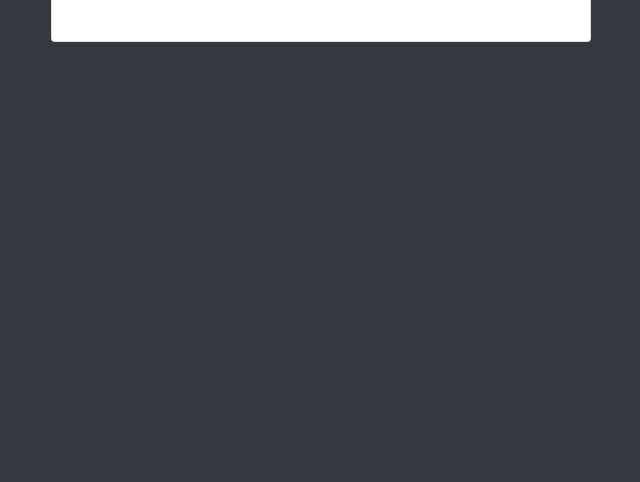
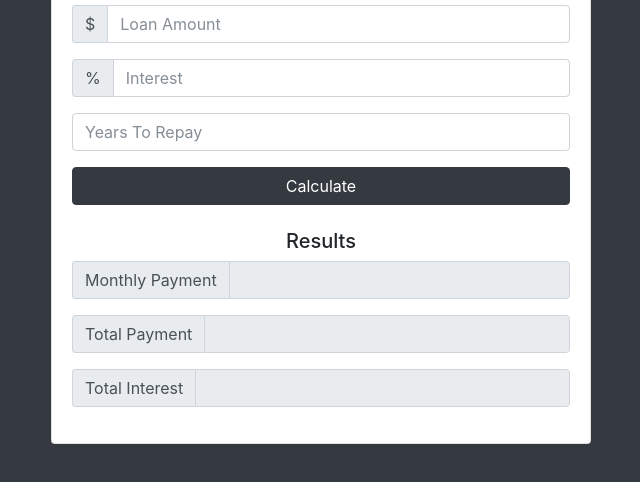
Before and after one commit to AtanasVihrogonov/Loan-Calculator, a plain HTML site: page index.html in a window 1280 px wide. Shown: the part 136-618 px from the top of the page, without its empty margins (319-959 px from the left). Drawn offline with nearby package versions, Linux system fonts and the light colour scheme.

Commit message:
added all form-group

```diff
--- a/index.html
+++ b/index.html
@@ -1,14 +1,13 @@
 <!doctype html>
 <html lang="en">
   <head>
+    <title>Hello, world!</title>
     <!-- Required meta tags -->
     <meta charset="utf-8">
     <meta name="viewport" content="width=device-width, initial-scale=1, shrink-to-fit=no">
 
     <!-- Bootstrap CSS -->
-    <link rel="stylesheet" href="https://stackpath.bootstrapcdn.com/bootstrap/4.3.1/css/bootstrap.min.css" integrity="sha384-ggOyR0iXCbMQv3Xipma34MD+dH/1fQ784/j6cY/iJTQUOhcWr7x9JvoRxT2MZw1T" crossorigin="anonymous">
-
-    <title>Hello, world!</title>
+    <link rel="stylesheet" href="https://maxcdn.bootstrapcdn.com/bootstrap/4.0.0-beta.2/css/bootstrap.min.css" integrity="sha384-PsH8R72JQ3SOdhVi3uxftmaW6Vc51MKb0q5P2rRUpPvrszuE4W1povHYgTpBfshb" crossorigin="anonymous">
   </head>
   <body class="bg-dark">
     <div class="container">
@@ -16,24 +15,66 @@
         <div class="col-md-6 mx-auto">
           <div class="card card-body text-center mt-5">
             <h1 class="heading display-5 pb-3">Loan Calculator</h1>
-                  <form action="" id="loan-form">
+            <form id="loan-form">
               <div class="form-group">
                 <div class="input-group">
-
+                  <span class="input-group-addon">$</span>
+                  <input type="number" class="form-control" id="amount" placeholder="Loan Amount">
                 </div>
               </div>
+              <div class="form-group">
+                <div class="input-group">
+                  <span class="input-group-addon">%</span>
+                  <input type="number" class="form-control" id="interest" placeholder="Interest">
+                </div>
+              </div>
+              <div class="form-group">
+                <input type="number" class="form-control" id="years" placeholder="Years To Repay">
+              </div>
+              <div class="forn-group">
+                <input type="submit" value="Calculate" class="btn btn-dark btn-block">
+              </div>
             </form>
+            <!-- LOADER -->
+            <!--
+            <div id="loading">
+              <img src="img/loading.gif" alt="">
+            </div>
+            -->
+            <!-- RESULTS -->
+            <div id="results" class="pt-4">
+              <h5>Results</h5>
+              <div class="form-group">
+                <div class="input-group">
+                  <span class="input-group-addon">Monthly Payment</span>
+                  <input type="number" class="form-control" id="monthly-payment" disabled>
+                </div>
+              </div>
+
+              <div class="form-group">
+                <div class="input-group">
+                  <span class="input-group-addon">Total Payment</span>
+                  <input type="number" class="form-control" id="total-payment" disabled>
+                </div>
+              </div>
+
+              <div class="form-group">
+                <div class="input-group">
+                  <span class="input-group-addon">Total Interest</span>
+                  <input type="number" class="form-control" id="total-interest" disabled>
+                </div>
+              </div>
+            </div>
           </div>
         </div>
       </div>
     </div>
 
-
     <!-- Optional JavaScript -->
     <!-- jQuery first, then Popper.js, then Bootstrap JS -->
-    <script src="https://code.jquery.com/jquery-3.3.1.slim.min.js" integrity="sha384-q8i/X+965DzO0rT7abK41JStQIAqVgRVzpbzo5smXKp4YfRvH+8abtTE1Pi6jizo" crossorigin="anonymous"></script>
-    <script src="https://cdnjs.cloudflare.com/ajax/libs/popper.js/1.14.7/umd/popper.min.js" integrity="sha384-UO2eT0CpHqdSJQ6hJty5KVphtPhzWj9WO1clHTMGa3JDZwrnQq4sF86dIHNDz0W1" crossorigin="anonymous"></script>
-    <script src="https://stackpath.bootstrapcdn.com/bootstrap/4.3.1/js/bootstrap.min.js" integrity="sha384-JjSmVgyd0p3pXB1rRibZUAYoIIy6OrQ6VrjIEaFf/nJGzIxFDsf4x0xIM+B07jRM" crossorigin="anonymous"></script>
+    <script src="https://code.jquery.com/jquery-3.2.1.slim.min.js" integrity="sha384-KJ3o2DKtIkvYIK3UENzmM7KCkRr/rE9/Qpg6aAZGJwFDMVNA/GpGFF93hXpG5KkN" crossorigin="anonymous"></script>
+    <script src="https://cdnjs.cloudflare.com/ajax/libs/popper.js/1.12.3/umd/popper.min.js" integrity="sha384-vFJXuSJphROIrBnz7yo7oB41mKfc8JzQZiCq4NCceLEaO4IHwicKwpJf9c9IpFgh" crossorigin="anonymous"></script>
+    <script src="https://maxcdn.bootstrapcdn.com/bootstrap/4.0.0-beta.2/js/bootstrap.min.js" integrity="sha384-alpBpkh1PFOepccYVYDB4do5UnbKysX5WZXm3XxPqe5iKTfUKjNkCk9SaVuEZflJ" crossorigin="anonymous"></script>
     <script src="app.js"></script>
   </body>
 </html>
```
Lines whose indentation alone changed are shown as unchanged.
